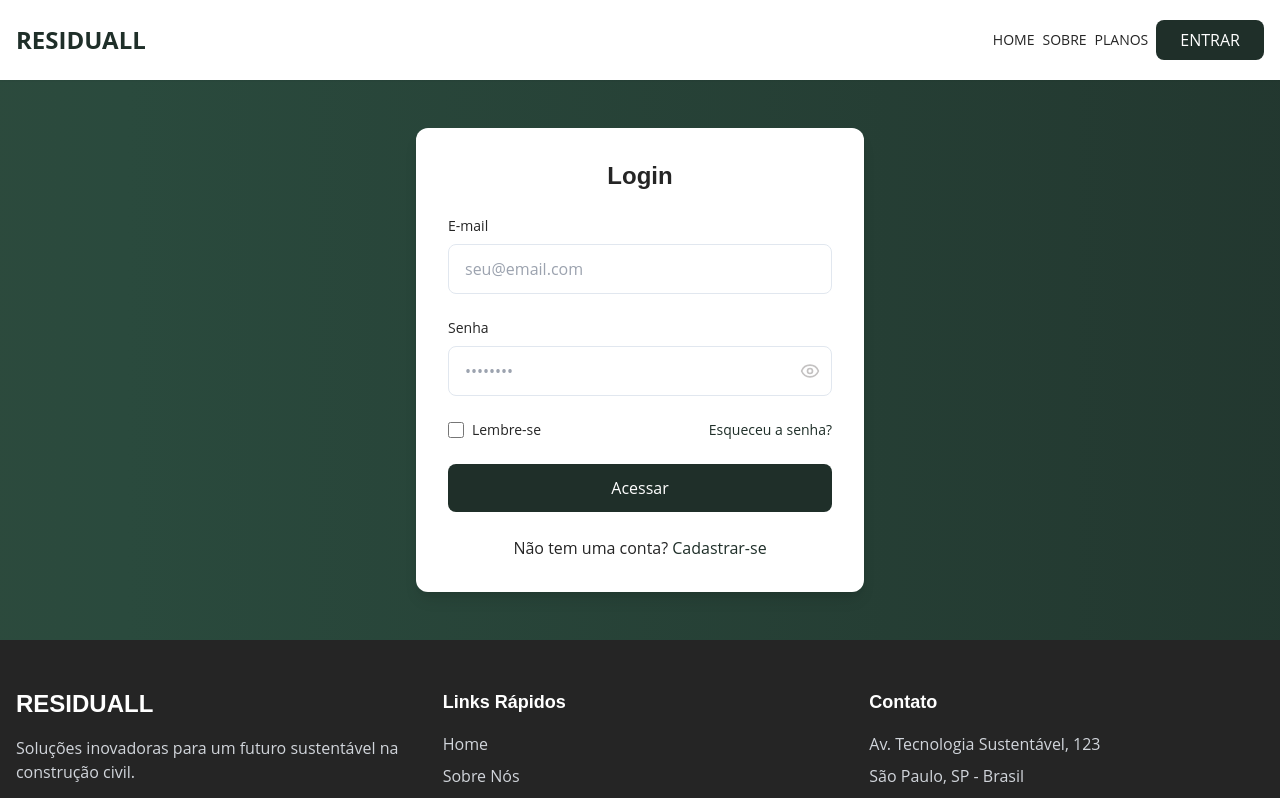
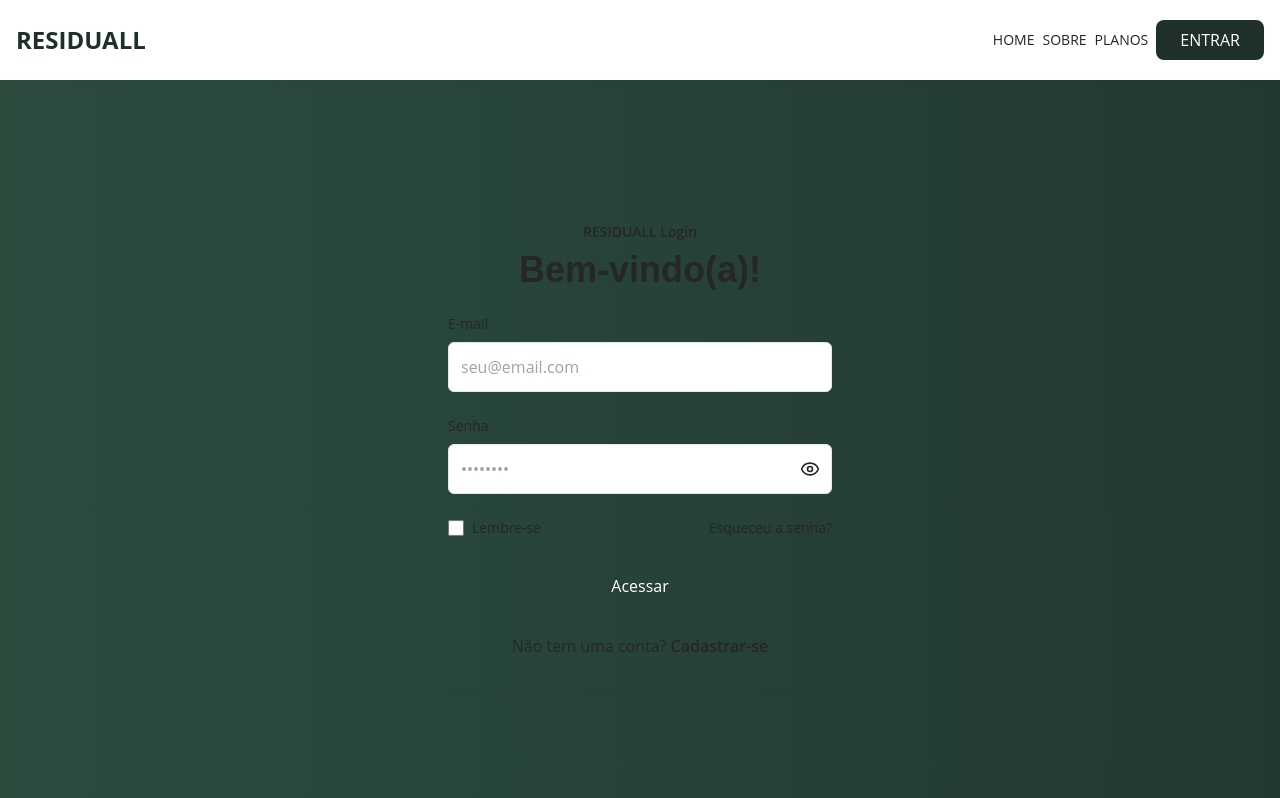
Before and after one commit to Paulinne-Cintra/residuall-waste-wizard, a React (Vite) app: page /login in a window 1280 px wide. Shown: the top 798 px of the page. Built offline with nearby package versions, Linux system fonts and the light colour scheme.

Commit message:
LoginPage.tsx

```diff
--- a/src/pages/LoginPage.tsx
+++ b/src/pages/LoginPage.tsx
@@ -3,7 +3,7 @@ import { useState } from 'react';
 import { Link } from 'react-router-dom';
 import { Eye, EyeOff } from 'lucide-react';
 import Header from '../components/Header';
-import Footer from '../components/Footer';
+// import Footer from '../components/Footer'; // REMOVEMOS o Footer
 
 const LoginPage = () => {
   const [email, setEmail] = useState('');
@@ -15,7 +15,6 @@ const LoginPage = () => {
   const handleSubmit = (e: React.FormEvent) => {
     e.preventDefault();
 
-    // Validação básica
     const newErrors: {email?: string; password?: string} = {};
 
     if (!email) {
@@ -34,7 +33,6 @@ const LoginPage = () => {
     }
 
     // Aqui seria a integração com a API para login
-    // Por enquanto, vamos apenas simular o redirecionamento
     console.log('Login com:', { email, password, rememberMe });
     window.location.href = '/dashboard';
   };
@@ -44,25 +42,38 @@ const LoginPage = () => {
   };
 
   return (
-    <div className="min-h-screen flex flex-col">
+    // Fundo gradiente com o padrão geométrico
+    <div className="min-h-screen flex flex-col relative overflow-hidden
+                    bg-gradient-to-br from-brand-green-dark to-brand-orange-burnt">
+      {/* Camada para o padrão geométrico sutil */}
+      <div className="absolute inset-0 geometric-bg z-0"></div>
+
       <Header />
 
-      <main className="flex-grow hero-section flex items-center justify-center py-12">
-        <div className="w-full max-w-md bg-white rounded-xl shadow-lg overflow-hidden">
+      {/* Conteúdo principal centralizado, acima do padrão geométrico */}
+      <main className="flex-grow flex items-center justify-center py-12 relative z-10 px-4">
+        <div className="w-full max-w-md bg-neutral-white rounded-3xl shadow-sm overflow-hidden">
           <div className="p-8">
-            <h2 className="text-2xl font-bold text-residuall-gray-dark text-center mb-6">
-              Login
-            </h2>
+            {/* Títulos estilo Otake */}
+            <p className="text-center text-sm font-semibold text-brand-orange-burnt mb-2">
+                RESIDUALL Login
+            </p>
+            <h1 className="text-4xl font-bold text-neutral-gray-dark text-center mb-6">
+                Bem-vindo(a)!
+            </h1>
 
             <form onSubmit={handleSubmit}>
               <div className="mb-6">
-                <label htmlFor="email" className="block text-sm font-medium text-residuall-gray-dark mb-2">
+                <label htmlFor="email" className="block text-sm font-medium text-neutral-gray-dark mb-2">
                   E-mail
                 </label>
                 <input
                   id="email"
                   type="email"
-                  className={`input-field ${errors.email ? 'border-red-500' : ''}`}
+                  // Removido 'input-field' e adicionadas classes Tailwind diretas
+                  className={`w-full p-3 border border-neutral-gray-light rounded-md
+                              focus:outline-none focus:ring-1 focus:ring-brand-green-dark
+                              ${errors.email ? 'border-red-500' : ''}`}
                   placeholder="seu@email.com"
                   value={email}
                   onChange={(e) => setEmail(e.target.value)}
@@ -73,21 +84,24 @@ const LoginPage = () => {
               </div>
 
               <div className="mb-6">
-                <label htmlFor="password" className="block text-sm font-medium text-residuall-gray-dark mb-2">
+                <label htmlFor="password" className="block text-sm font-medium text-neutral-gray-dark mb-2">
                   Senha
                 </label>
                 <div className="relative">
                   <input
                     id="password"
                     type={showPassword ? "text" : "password"}
-                    className={`input-field pr-10 ${errors.password ? 'border-red-500' : ''}`}
+                    // Removido 'input-field' e adicionadas classes Tailwind diretas
+                    className={`w-full p-3 pr-10 border border-neutral-gray-light rounded-md
+                                focus:outline-none focus:ring-1 focus:ring-brand-green-dark
+                                ${errors.password ? 'border-red-500' : ''}`}
                     placeholder="••••••••"
                     value={password}
                     onChange={(e) => setPassword(e.target.value)}
                   />
                   <button
                     type="button"
-                    className="absolute inset-y-0 right-0 pr-3 flex items-center text-residuall-gray"
+                    className="absolute inset-y-0 right-0 pr-3 flex items-center text-neutral-gray-dark"
                     onClick={toggleShowPassword}
                   >
                     {showPassword ? <EyeOff size={20} /> : <Eye size={20} />}
@@ -98,22 +112,23 @@ const LoginPage = () => {
                 )}
               </div>
 
-              <div className="flex items-center justify-between mb-6">
+              <div className="flex items-center justify-between mb-6 text-neutral-gray-dark">
                 <div className="flex items-center">
                   <input
                     id="remember-me"
                     type="checkbox"
-                    className="h-4 w-4 text-residuall-green border-gray-300 rounded focus:ring-residuall-green"
+                    // Ajuste a cor do checkbox para sua paleta
+                    className="h-4 w-4 text-brand-green-dark border-neutral-gray-light rounded focus:ring-brand-green-dark"
                     checked={rememberMe}
                     onChange={() => setRememberMe(!rememberMe)}
                   />
-                  <label htmlFor="remember-me" className="ml-2 block text-sm text-residuall-gray-dark">
+                  <label htmlFor="remember-me" className="ml-2 block text-sm">
                     Lembre-se
                   </label>
                 </div>
 
                 <div className="text-sm">
-                  <a href="#" className="text-residuall-green hover:text-residuall-green-light">
+                  <a href="#" className="text-neutral-gray-dark hover:text-brand-orange-burnt transition-colors">
                     Esqueceu a senha?
                   </a>
                 </div>
@@ -121,15 +136,16 @@ const LoginPage = () => {
 
               <button
                 type="submit"
-                className="w-full bg-residuall-green hover:bg-residuall-green-light text-white font-medium py-3 px-4 rounded-lg transition-colors"
+                // Ajuste a cor do botão principal
+                className="w-full bg-brand-green-dark hover:bg-neutral-gray-dark text-white font-medium py-3 px-4 rounded-lg transition-colors"
               >
                 Acessar
               </button>
             </form>
 
             <div className="text-center mt-6">
-              <span className="text-residuall-gray-dark">Não tem uma conta?</span>{" "}
-              <Link to="/cadastro" className="text-residuall-green hover:text-residuall-green-light font-medium">
+              <span className="text-neutral-gray-dark">Não tem uma conta?</span>{" "}
+              <Link to="/cadastro" className="text-brand-orange-burnt hover:text-brand-green-dark font-semibold transition-colors">
                 Cadastrar-se
               </Link>
             </div>
@@ -137,7 +153,8 @@ const LoginPage = () => {
         </div>
       </main>
 
-      <Footer />
+      {/* REMOVEMOS O FOOTER AQUI */}
+      {/* <Footer /> */}
     </div>
   );
 };
```
